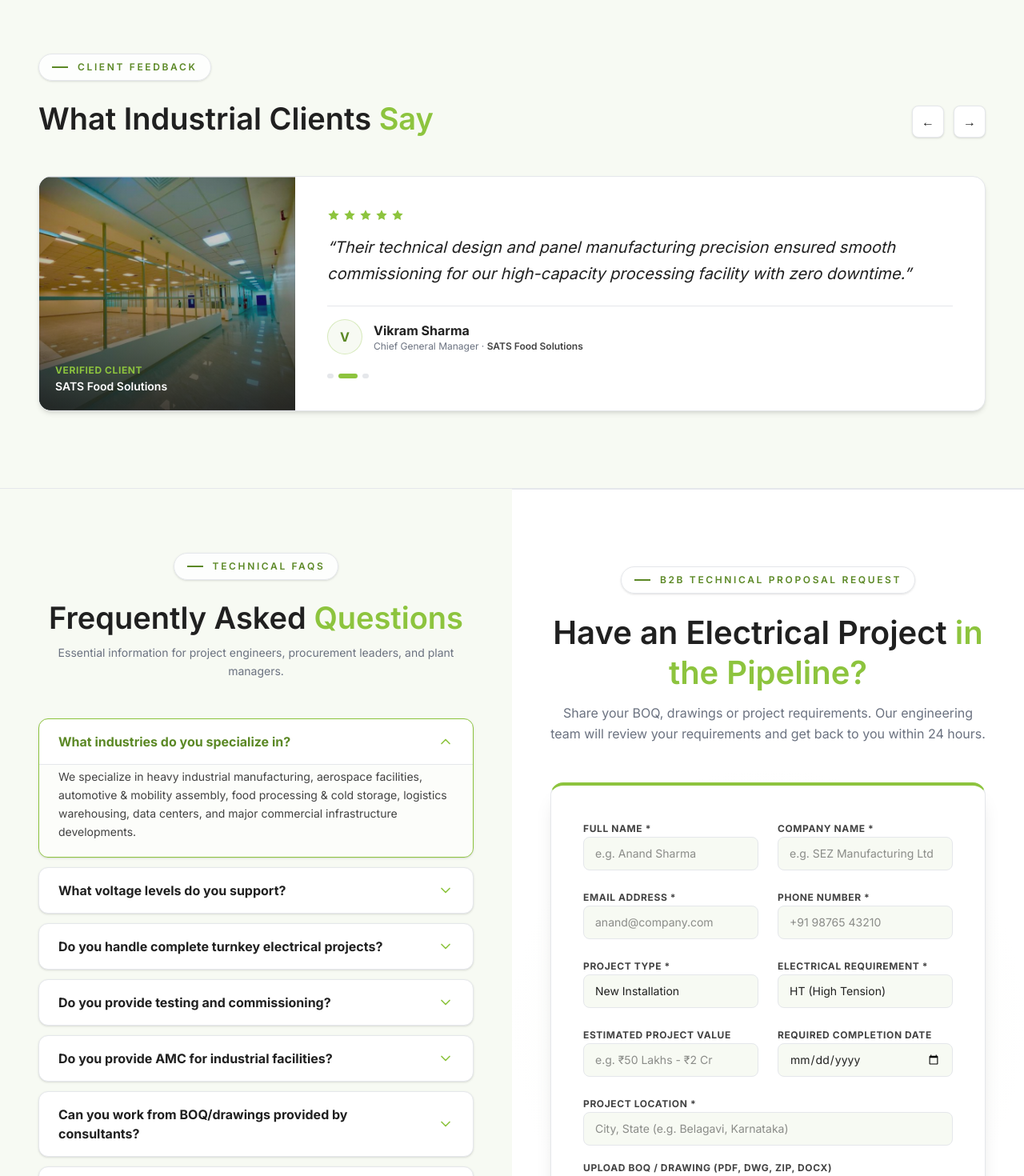
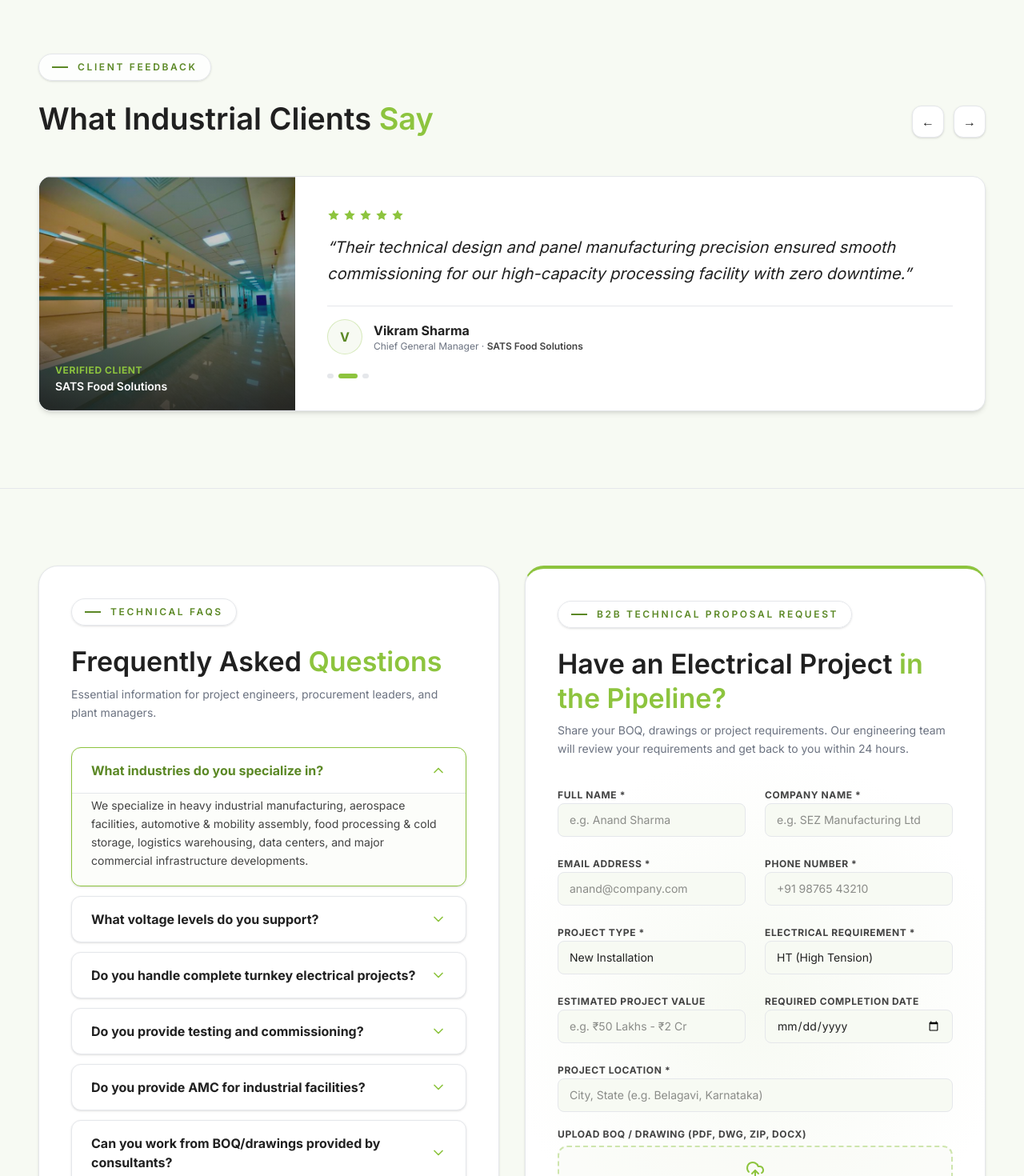
Before and after one commit to kishore2818/ac, a Next.js app: page / in a window 1280 px wide. Shown: the part 6500-7970 px from the top of the page at 80% size. Built offline with nearby package versions, Linux system fonts and the light colour scheme; no server answers.

Commit message:
feat(ui): update FAQ & Enquiry to side-margined card containers and right-align testimonial navigation arrows

```diff
--- a/app/page.tsx
+++ b/app/page.tsx
@@ -26,10 +26,14 @@ export default function Home() {
         <OngoingProjects />
         <WhyUs />
         <Testimonials />
-        <div className="grid grid-cols-1 lg:grid-cols-2 w-full">
-          <FAQ />
-          <Enquiry />
-        </div>
+        <section className="bg-[var(--gray-bg)] py-12 md:py-24 border-b border-[var(--border)]">
+          <div className="site-container max-w-7xl mx-auto">
+            <div className="grid grid-cols-1 lg:grid-cols-2 gap-6 lg:gap-8 items-stretch">
+              <FAQ />
+              <Enquiry />
+            </div>
+          </div>
+        </section>
       </main>
       <Footer />
       <WhatsAppButton />
--- a/components/home/Enquiry.tsx
+++ b/components/home/Enquiry.tsx
@@ -70,20 +70,20 @@ export default function Enquiry() {
   }
 
   return (
-    <section className="bg-white py-12 md:py-24 relative overflow-hidden border-t border-[var(--border)]">
+    <div className="bg-white border border-[var(--border)] border-t-[4px] border-t-[var(--primary)] rounded-2xl md:rounded-3xl p-5 sm:p-8 md:p-10 shadow-sm h-full flex flex-col justify-between relative overflow-hidden">
 
       {/* Subtle Background Radial Glow */}
       <div className="absolute top-1/2 left-1/2 -translate-x-1/2 -translate-y-1/2 w-[700px] h-[700px] bg-[radial-gradient(ellipse_at_center,var(--primary-soft)_0%,transparent_65%)] pointer-events-none" />
 
-      <div className="site-container max-w-4xl mx-auto relative z-10">
+      <div className="relative z-10">
 
         {/* Section Header */}
-        <div className="text-left md:text-center mb-8 md:mb-12">
+        <div className="text-left mb-6 sm:mb-8">
           <SectionLabel text="B2B Technical Proposal Request" color="accent" />
-          <h2 className="font-inter font-semibold text-[26px] sm:text-[34px] lg:text-[40px] leading-tight text-[var(--black)] mt-2">
+          <h2 className="font-inter font-semibold text-[22px] sm:text-[30px] lg:text-[34px] leading-tight text-[var(--black)] mt-2">
             Have an Electrical Project <span className="text-[var(--primary)]">in the Pipeline?</span>
           </h2>
-          <p className="font-inter text-[var(--gray)] mt-3 max-w-2xl mx-auto text-sm md:text-base leading-relaxed">
+          <p className="font-inter text-[var(--gray)] mt-2 text-xs sm:text-sm leading-relaxed">
             Share your BOQ, drawings or project requirements. Our engineering team will review your requirements and get back to you within 24 hours.
           </p>
         </div>
@@ -92,7 +92,6 @@ export default function Enquiry() {
           initial={{ opacity: 0, y: 15 }}
           whileInView={{ opacity: 1, y: 0 }}
           viewport={{ once: true }}
-          className="bg-white border border-[var(--border)] border-t-[4px] border-t-[var(--primary)] rounded-2xl p-6 md:p-10 shadow-xl relative"
         >
           <form onSubmit={handleSubmit} className="grid grid-cols-1 md:grid-cols-2 gap-x-6 gap-y-4 md:gap-y-5">
 
@@ -244,6 +243,6 @@ export default function Enquiry() {
 
         </motion.div>
       </div>
-    </section>
+    </div>
   )
 }
--- a/components/home/FAQ.tsx
+++ b/components/home/FAQ.tsx
@@ -45,15 +45,14 @@ export default function FAQ() {
   const [openIndex, setOpenIndex] = useState<number | null>(0)
 
   return (
-    <section className="bg-[var(--gray-bg)] py-12 md:py-20 border-b border-[var(--border)]">
-      <div className="site-container max-w-4xl mx-auto">
-
-        <div className="text-left md:text-center flex flex-col items-start md:items-center mb-8 md:mb-12">
+    <div className="bg-white border border-[var(--border)] rounded-2xl md:rounded-3xl p-5 sm:p-8 md:p-10 shadow-sm h-full flex flex-col justify-between">
+      <div>
+        <div className="text-left mb-6 sm:mb-8">
           <SectionLabel text="Technical FAQs" color="accent" />
-          <h2 className="font-inter font-semibold text-[26px] sm:text-[34px] lg:text-[38px] leading-tight text-[var(--black)] mt-2">
+          <h2 className="font-inter font-semibold text-[22px] sm:text-[30px] lg:text-[34px] leading-tight text-[var(--black)] mt-2">
             Frequently Asked <span className="text-[var(--primary)]">Questions</span>
           </h2>
-          <p className="font-inter text-[var(--gray)] max-w-xl mt-2 text-sm leading-relaxed">
+          <p className="font-inter text-[var(--gray)] max-w-xl mt-2 text-xs sm:text-sm leading-relaxed">
             Essential information for project engineers, procurement leaders, and plant managers.
           </p>
         </div>
@@ -109,14 +108,13 @@ export default function FAQ() {
           <Link href="/contact">
             <motion.button
               whileHover={{ y: -2 }}
-              className="px-6 py-3 bg-[var(--primary)] text-white font-inter font-bold text-xs sm:text-sm rounded-lg shadow-sm hover:bg-[var(--primary-dark)] transition-all"
+              className="w-full sm:w-auto px-6 py-3 bg-[var(--primary)] text-white font-inter font-bold text-xs sm:text-sm rounded-lg shadow-sm hover:bg-[var(--primary-dark)] transition-all"
             >
-              Have Specific Engineering Requirements? Contact Us →
+              Have Specific Requirements? Contact Us →
             </motion.button>
           </Link>
         </div>
-
       </div>
-    </section>
+    </div>
   )
 }
--- a/components/home/Testimonials.tsx
+++ b/components/home/Testimonials.tsx
@@ -70,26 +70,26 @@ export default function Testimonials() {
     <section className="bg-[var(--gray-bg)] py-12 md:py-24 border-y border-[var(--border)]">
       <div className="site-container">
 
-        <div className="flex flex-col md:flex-row items-start md:items-end justify-between mb-8 md:mb-12 gap-4">
+        <div className="flex items-end justify-between mb-8 md:mb-12 gap-4">
           <div>
             <SectionLabel text="Client Feedback" color="accent" />
-            <h2 className="font-inter font-semibold text-[26px] sm:text-[34px] lg:text-[38px] leading-tight text-[var(--black)] mt-2">
+            <h2 className="font-inter font-semibold text-[22px] sm:text-[34px] lg:text-[38px] leading-tight text-[var(--black)] mt-1.5 sm:mt-2">
               What Industrial Clients <span className="text-[var(--primary)]">Say</span>
             </h2>
           </div>
 
-          <div className="flex gap-3">
+          <div className="flex items-center gap-2 sm:gap-3 shrink-0">
             <button
               onClick={handlePrev}
               aria-label="Previous Testimonial"
-              className="w-10 h-10 border border-[var(--border)] bg-white rounded-lg flex items-center justify-center text-[var(--black)] hover:border-[var(--primary)] hover:text-[var(--primary)] transition-all shadow-sm font-bold"
+              className="w-9 h-9 sm:w-10 sm:h-10 border border-[var(--border)] bg-white rounded-xl flex items-center justify-center text-[var(--black)] hover:border-[var(--primary)] hover:text-[var(--primary)] hover:scale-105 active:scale-95 transition-all shadow-sm font-bold"
             >
               ←
             </button>
             <button
               onClick={handleNext}
               aria-label="Next Testimonial"
-              className="w-10 h-10 border border-[var(--border)] bg-white rounded-lg flex items-center justify-center text-[var(--black)] hover:border-[var(--primary)] hover:text-[var(--primary)] transition-all shadow-sm font-bold"
+              className="w-9 h-9 sm:w-10 sm:h-10 border border-[var(--border)] bg-white rounded-xl flex items-center justify-center text-[var(--black)] hover:border-[var(--primary)] hover:text-[var(--primary)] hover:scale-105 active:scale-95 transition-all shadow-sm font-bold"
             >
               →
             </button>
```
